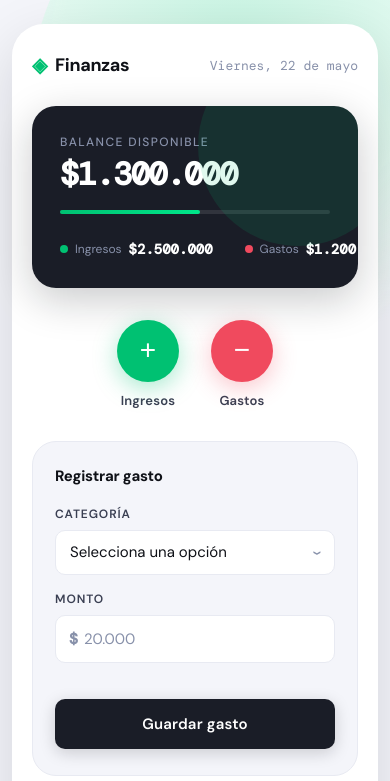
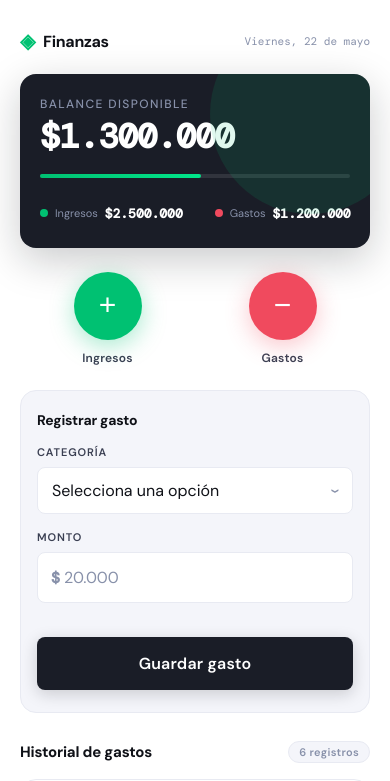
Before and after one commit to davidProfe-git/app-finanzas-prog2, a plain HTML site: page index.html in a window 390 px wide. Shown: the top 781 px of the page. Drawn offline with nearby package versions, Linux system fonts and the light colour scheme.

Commit message:
Agregue diseño responsive para celulares

```diff
--- a/style.css
+++ b/style.css
@@ -431,14 +431,161 @@ input[type="number"]::-webkit-inner-spin-button {
 }
 
 /* ───────────────────────────────────────────
-   RESPONSIVE
+   RESPONSIVE — TABLET  (≤ 640px)
 ─────────────────────────────────────────── */
-@media (max-width: 520px) {
-    body { padding: 24px 12px 60px; }
-    .contenedor { padding: 28px 20px 32px; }
-    .total-monto { font-size: 32px; }
-    .botones { gap: 32px; }
-    .btn-ingresos, .btn-gastos { width: 62px; height: 62px; font-size: 28px; }
+@media (max-width: 640px) {
+
+    body {
+        padding: 0;
+        align-items: flex-start;
+        background: var(--blanco);
+    }
+
+    .fondo-decorativo {
+        width: 300px;
+        height: 300px;
+        top: -80px;
+        right: -80px;
+        opacity: 0.6;
+    }
+
+    .contenedor {
+        width: 100%;
+        max-width: 100%;
+        border-radius: 0;
+        box-shadow: none;
+        padding: 28px 20px 48px;
+        min-height: 100vh;
+    }
+}
+
+/* ───────────────────────────────────────────
+   RESPONSIVE — MÓVIL  (≤ 430px)
+─────────────────────────────────────────── */
+@media (max-width: 430px) {
+
+    /* ENCABEZADO */
+    .encabezado {
+        margin-bottom: 20px;
+    }
+
+    .logo-marca {
+        font-size: 16px;
+    }
+
+    .fecha-hoy {
+        font-size: 11px;
+    }
+
+    /* TARJETA TOTAL */
+    .total {
+        padding: 22px 20px 20px;
+        border-radius: var(--radio-md);
+    }
+
+    .total-monto {
+        font-size: 34px;
+        letter-spacing: -1px;
+    }
+
+    .stat-label {
+        font-size: 11px;
+    }
+
+    .stat-valor {
+        font-size: 13px;
+    }
+
+    /* BOTONES + / - */
+    .botones {
+        gap: 0;
+        justify-content: space-around;
+        margin: 24px 0 4px;
+    }
+
+    .btn-ingresos,
+    .btn-gastos {
+        width: 68px;
+        height: 68px;
+        font-size: 30px;
+    }
+
+    .btn-etiqueta {
+        font-size: 12px;
+    }
+
+    /* FORMULARIO */
+    .formulario {
+        margin-top: 24px;
+        padding: 20px 16px 22px;
+        border-radius: var(--radio-md);
+    }
+
+    .form-titulo {
+        font-size: 14px;
+        margin-bottom: 16px;
+    }
+
+    label {
+        font-size: 11px;
+    }
+
+    select,
+    input[type="number"] {
+        font-size: 16px; /* evita zoom automático en iOS */
+        padding: 14px 40px 14px 14px;
+        border-radius: 8px;
+    }
+
+    input[type="number"] {
+        padding-left: 26px;
+    }
+
+    .guardar {
+        padding: 16px;
+        font-size: 16px;
+        border-radius: 8px;
+        margin-top: 18px;
+        min-height: 52px;
+    }
+
+    /* HISTORIAL */
+    .historial {
+        margin-top: 24px;
+    }
+
+    .historial-titulo {
+        font-size: 14px;
+    }
+
+    .historial-item {
+        padding: 11px 12px;
+        gap: 12px;
+        border-radius: var(--radio-sm);
+    }
+
+    .historial-item:hover {
+        transform: none;
+    }
+
+    .item-icono {
+        width: 36px;
+        height: 36px;
+        font-size: 16px;
+        border-radius: 8px;
+    }
+
+    .item-nombre {
+        font-size: 13px;
+    }
+
+    .item-fecha {
+        font-size: 11px;
+    }
+
+    .item-monto {
+        font-size: 13px;
+    }
 }
 
 /* ───────────────────────────────────────────
```
